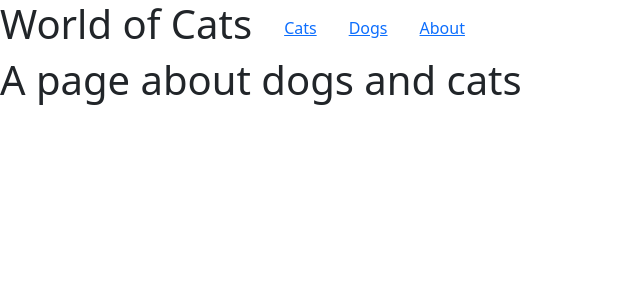
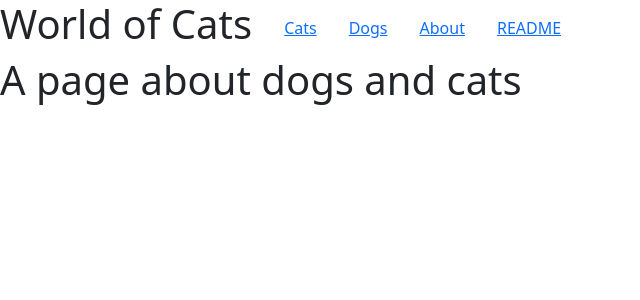
Before and after one commit to rmccrear/dog-demo-frontend, a React (Vite) app: page /about in a window 1280 px wide. Shown: the top 300 px of the page, without its empty margins (0-640 px from the left). Built offline with nearby package versions, Linux system fonts and the light colour scheme; no server answers.

Commit message:
add README and comments

```diff
--- a/src/App.jsx
+++ b/src/App.jsx
@@ -30,13 +30,18 @@ class App extends React.Component {
   }
 
   createDog = async (dogObj) => {
+    // POST http://localhost:3001/dogs
     let apiUrl = `${SERVER}/dogs`;
     // create on server
+    // apiUrl is where the POST is sent.
+    // dogObj is the BODY of the POST
     let result = await axios.post(apiUrl, dogObj);
     let newDog = result.data;
+    // We could just re-download all dogs after creating a new dog.
+    // This is OK, but makes an extra trip to the server.
     // this.fetchDogs();
 
-    // TODO: add to local state
+    // We could also just put the new dog in manually, as below.
     // We want to do this...
     // this.state.dogs.push(newDog);
     // put we can't because react needs us to use
@@ -104,6 +109,8 @@ class App extends React.Component {
             <Link to="/">Cats</Link>
             <Link to="/dogs">Dogs</Link>
             <Link to="/about">About</Link>
+            <Link to="/README">README</Link>
+
           </nav>
           <Routes>
             <Route exact path="/" element={
@@ -127,6 +134,9 @@ class App extends React.Component {
             <Route path="/about" element={
               <h1>A page about dogs and cats</h1>
             }/>
+            <Route path="/README" element={
+              <h1>README Goes here.</h1>
+            }/>
           </Routes>
         </BrowserRouter>
       </>
--- a/src/Dogs.jsx
+++ b/src/Dogs.jsx
@@ -40,11 +40,11 @@ class Dogs extends React.Component {
         </ListGroup>
         {/* TODO: Create Form here... */}
         <Form onSubmit={this.handleSubmit} style={{padding: "20%"}}>
+          <h2>Create Dog</h2>
           <Form.Control type="text" name="name" placeholder="Name"/>
           <Form.Control type="text" name="breed" placeholder="Breed" />
           <Form.Control type="text" name="age" placeholder="Age" />
           <Button type="submit"> Submit </Button>
-
         </Form>
       </>
     );
```
